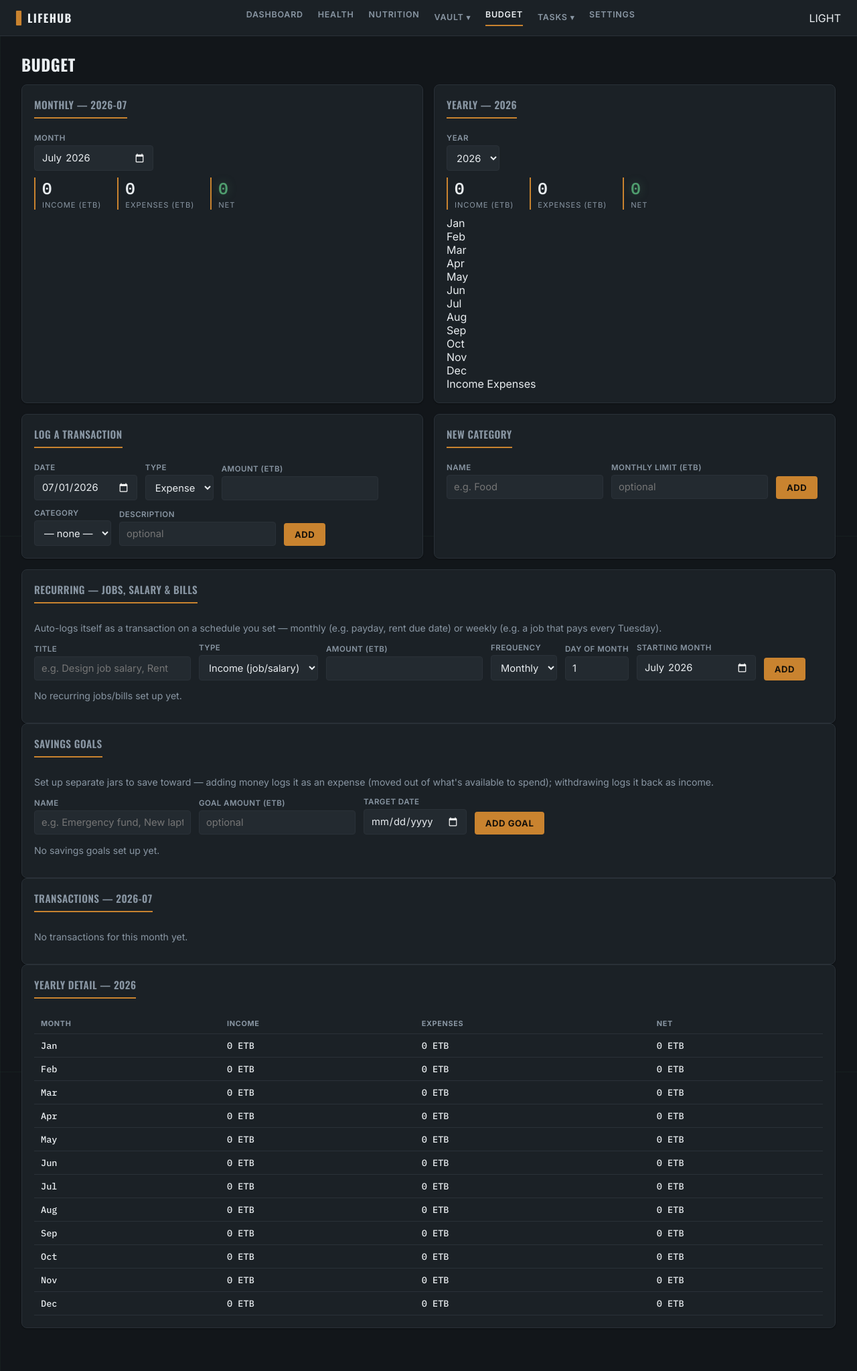
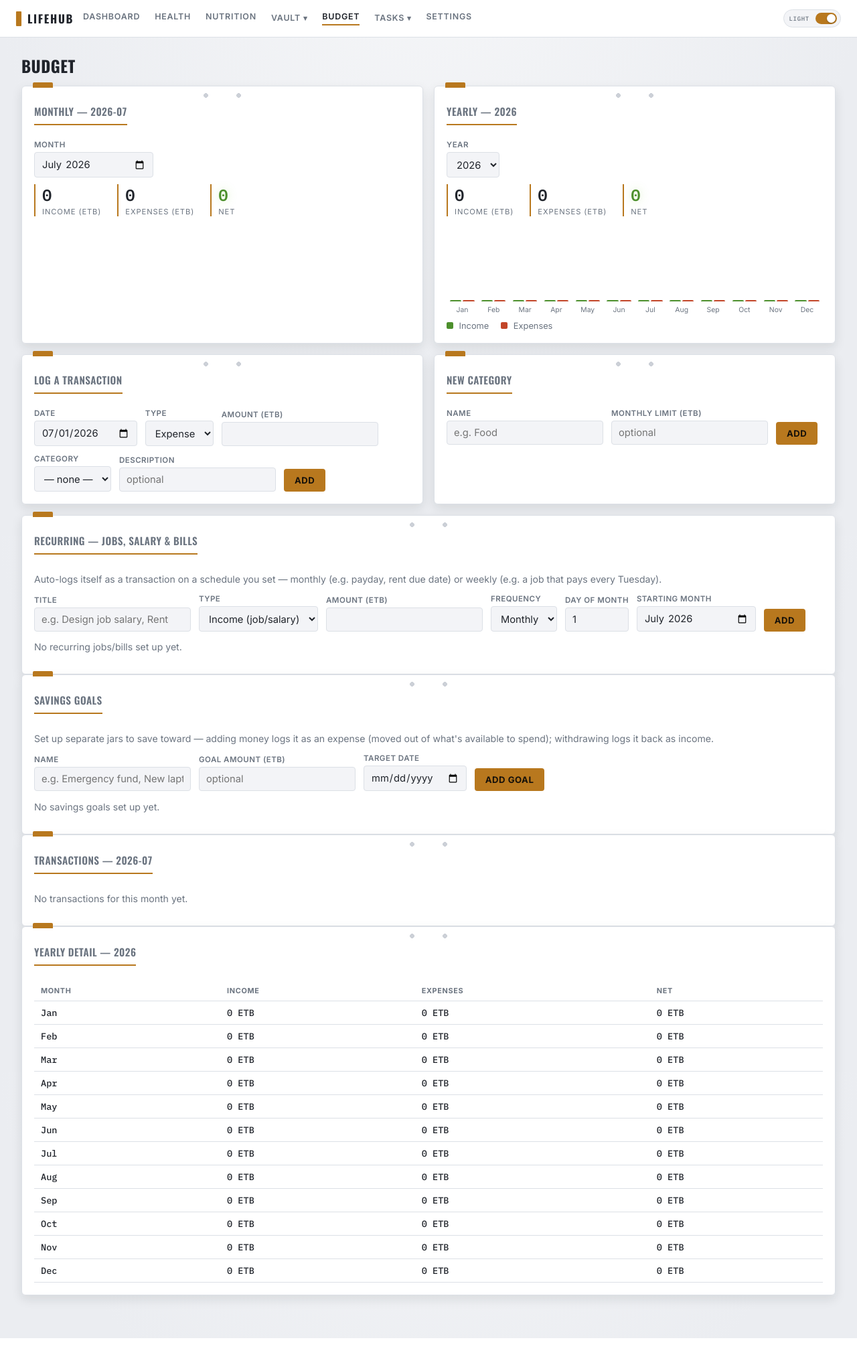
Before and after one commit to zementaye/lifehub, a Flask app: page /budget in a window 1280 px wide. Shown: the whole page at 67% size. After the commit the page ends 1998 px from the top, so only its background shows below. Run offline with Flask 3, Linux system fonts and the light colour scheme; the visitor is signed in with stand-in values (Sample User, id 1); data that the repository does not hold is empty.

Commit message:
Refactor CSS variables and update styles for UI
Updated CSS variables for dark and light themes, modified background gradients, and adjusted styles for various elements to enhance UI consistency and aesthetics.

```diff
--- a/static/style.css
+++ b/static/style.css
@@ -1,21 +1,52 @@
 :root {
   color-scheme: dark;
-  --bg: #12161a;
-  --surface: #1b2126;
-  --surface-raised: #232a30;
-  --ink: #e9edf0;
-  --muted: #8996a3;
-  --primary: #c9832f;
-  --primary-dark: #a5691f;
-  --accent: #4d84a8;
-  --success: #4f9d6e;
-  --border: #2a3138;
-  --danger: #c1503a;
-  --radius: 8px;
-  --shadow: 0 1px 2px rgba(0,0,0,0.35);
-  --font-display: 'Oswald', system-ui, sans-serif;
+  --bg: #14181D;
+  --bg-glow: #1c232c;
+  --surface: #1C222A;
+  --surface-raised: #232A34;
+  --ink: #E7EAEE;
+  --muted: #6B7480;
+  --border: #2A323C;
+  --track-bg: #12161B;
+  --rivet: #3A4351;
+  --toggle-knob: #0e1216;
+  --shadow: 0 10px 22px rgba(0,0,0,.35);
+
+  --primary: #F0B23D;       /* amber — budget / primary accent */
+  --primary-dark: #C98F26;
+  --accent: #4CC9E8;        /* cyan — health / links */
+  --success: #8FD14F;       /* green — nutrition / on-track */
+  --danger: #F2653C;        /* red-orange — reminders / over-limit */
+  --violet: #B98CE8;        /* vault / passwords / notes */
+
+  --radius: 6px;
+  --font-display: 'Oswald', 'Space Grotesk', system-ui, sans-serif;
   --font-body: 'Inter', system-ui, sans-serif;
   --font-mono: 'IBM Plex Mono', ui-monospace, monospace;
+
+  --tab-color: var(--accent);
+}
+
+body[data-theme="light"] {
+  color-scheme: light;
+  --bg: #EBEDF1;
+  --bg-glow: #f5f6f8;
+  --surface: #FFFFFF;
+  --surface-raised: #F3F4F7;
+  --ink: #20242B;
+  --muted: #6B7480;
+  --border: #DCE0E6;
+  --track-bg: #E7E9ED;
+  --rivet: #C7CCD3;
+  --toggle-knob: #ffffff;
+  --shadow: 0 6px 16px rgba(20,25,30,.10);
+
+  --primary: #B8781E;
+  --primary-dark: #96611A;
+  --accent: #1C93B4;
+  --success: #4C8F2C;
+  --danger: #C24528;
+  --violet: #8452B8;
 }
 
 * { box-sizing: border-box; }
@@ -24,26 +55,38 @@ body {
   margin: 0;
   font-family: var(--font-body);
   background: var(--bg);
+  background-image: radial-gradient(circle at 50% -10%, var(--bg-glow) 0%, var(--bg) 60%);
   background-attachment: fixed;
   color: var(--ink);
   padding-bottom: 76px;
+  transition: background 0.25s ease, color 0.25s ease;
 }
 
-/* Habits page — a "planner/checklist" character: faint dot grid, like
-   graph/journal paper you'd tick boxes on. */
+body.page-health,
+body.page-dashboard { --tab-color: var(--accent); }
+body.page-nutrition,
+body.page-nutrition_meal { --tab-color: var(--success); }
 body.page-habits {
-  background-image: radial-gradient(rgba(201,131,47,0.16) 1px, transparent 1px);
-  background-size: 22px 22px;
+  --tab-color: var(--success);
+  background-image:
+    radial-gradient(circle at 50% -10%, var(--bg-glow) 0%, var(--bg) 60%),
+    radial-gradient(rgba(143,209,79,0.10) 1px, transparent 1px);
+  background-size: auto, 22px 22px;
 }
-
-/* Budget page — a "ledger" character: faint crossed rule lines, like
-   financial ledger paper. */
 body.page-budget {
+  --tab-color: var(--primary);
   background-image:
-    linear-gradient(rgba(79,157,110,0.07) 1px, transparent 1px),
-    linear-gradient(90deg, rgba(79,157,110,0.07) 1px, transparent 1px);
-  background-size: 28px 28px;
+    radial-gradient(circle at 50% -10%, var(--bg-glow) 0%, var(--bg) 60%),
+    linear-gradient(rgba(240,178,61,0.06) 1px, transparent 1px),
+    linear-gradient(90deg, rgba(240,178,61,0.06) 1px, transparent 1px);
+  background-size: auto, 28px 28px, 28px 28px;
 }
+body.page-vault,
+body.page-notes,
+body.page-passwords { --tab-color: var(--violet); }
+body.page-reminders  { --tab-color: var(--danger); }
+body.page-habits.page-reminders { --tab-color: var(--danger); }
+body.page-settings   { --tab-color: var(--muted); }
 
 h1, h2, h3, h4 {
   font-family: var(--font-display);
@@ -60,7 +103,7 @@ h3 {
   color: var(--muted);
   padding-bottom: 8px;
   margin-bottom: 14px;
-  border-bottom: 2px solid var(--primary);
+  border-bottom: 2px solid var(--tab-color);
   display: inline-block;
 }
 
@@ -72,12 +115,14 @@ a:hover { text-decoration: underline; }
   display: flex;
   align-items: center;
   justify-content: space-between;
+  gap: 14px;
   padding: 14px 24px;
   background: var(--surface);
   border-bottom: 1px solid var(--border);
   position: sticky;
   top: 0;
   z-index: 10;
+  transition: background 0.25s ease, border-color 0.25s ease;
 }
 .brand {
   display: flex;
@@ -86,7 +131,7 @@ a:hover { text-decoration: underline; }
   font-family: var(--font-display);
   font-weight: 700;
   font-size: 1.05rem;
-  letter-spacing: 0.08em;
+  letter-spacing: 0.1em;
   color: var(--ink);
 }
 .brand:hover { text-decoration: none; }
@@ -98,10 +143,10 @@ a:hover { text-decoration: underline; }
   animation: brand-breathe 3s ease-in-out infinite;
 }
 @keyframes brand-breathe {
-  0%, 100% { box-shadow: 0 0 0 rgba(201,131,47,0); }
-  50% { box-shadow: 0 0 8px rgba(201,131,47,0.6); }
+  0%, 100% { box-shadow: 0 0 0 rgba(240,178,61,0); }
+  50% { box-shadow: 0 0 8px rgba(240,178,61,0.6); }
 }
-.topnav { display: none; gap: 22px; }
+.topnav { display: none; gap: 22px; align-items: center; flex: 1; }
 .topnav a {
   position: relative;
   display: inline-block;
@@ -182,6 +227,50 @@ a:hover { text-decoration: underline; }
 .nav-group-menu a:hover { color: var(--ink); background: var(--surface); text-decoration: none; }
 .nav-group-menu a.active { color: var(--primary); }
 
+/* Light/dark rocker switch, header */
+.mode-switch {
+  display: inline-flex;
+  align-items: center;
+  gap: 7px;
+  background: var(--surface-raised);
+  border: 1px solid var(--border);
+  border-radius: 20px;
+  padding: 4px 5px;
+  cursor: pointer;
+  user-select: none;
+  flex-shrink: 0;
+}
+.mode-switch .mode-label {
+  font-family: var(--font-mono);
+  font-size: 9px;
+  letter-spacing: 0.08em;
+  text-transform: uppercase;
+  color: var(--muted);
+  padding: 0 2px;
+  min-width: 26px;
+  text-align: center;
+}
+.mode-rocker {
+  width: 32px; height: 17px;
+  border-radius: 9px;
+  background: var(--border);
+  position: relative;
+  transition: background 0.2s ease;
+  flex-shrink: 0;
+}
+.mode-rocker.on { background: var(--primary); }
+.mode-rocker::after {
+  content: "";
+  position: absolute;
+  top: 2px; left: 2px;
+  width: 13px; height: 13px;
+  border-radius: 50%;
+  background: var(--toggle-knob);
+  box-shadow: 0 1px 2px rgba(0,0,0,.3);
+  transition: left 0.15s ease;
+}
+.mode-rocker.on::after { left: 17px; }
+
 .settings-gear {
   display: inline-flex;
   align-items: center;
@@ -321,7 +411,7 @@ a:hover { text-decoration: underline; }
 .grid {
   display: grid;
   grid-template-columns: 1fr;
-  gap: 16px;
+  gap: 20px 16px;
   margin-bottom: 16px;
 }
 @media (min-width: 700px) {
@@ -329,13 +419,38 @@ a:hover { text-decoration: underline; }
   .grid .wide { grid-column: 1 / -1; }
 }
 
+/* Instrument card: rivets + colored tab flag, on every .card sitewide */
 .card {
   background: var(--surface);
   border: 1px solid var(--border);
   border-radius: var(--radius);
-  padding: 18px;
+  padding: 26px 18px 18px;
   box-shadow: var(--shadow);
   animation: card-in 0.45s cubic-bezier(0.22, 1, 0.36, 1) both;
+  position: relative;
+  transition: background 0.25s ease, border-color 0.25s ease, box-shadow 0.25s ease;
+}
+.card::before {
+  content: "";
+  position: absolute;
+  top: -6px; left: 16px;
+  width: 30px; height: 8px;
+  background: var(--tab-color);
+  border-radius: 2px 2px 0 0;
+}
+.card::after {
+  content: "";
+  position: absolute;
+  top: 10px; left: 50%;
+  width: 56px; height: 7px;
+  transform: translateX(-50%);
+  background-image:
+    radial-gradient(circle, var(--rivet) 3.5px, transparent 3.6px),
+    radial-gradient(circle, var(--rivet) 3.5px, transparent 3.6px);
+  background-position: left center, right center;
+  background-repeat: no-repeat;
+  background-size: 7px 7px;
+  opacity: 0.9;
 }
 @keyframes card-in {
   from { opacity: 0; transform: translateY(10px); }
@@ -354,7 +469,7 @@ a:hover { text-decoration: underline; }
 .savings-grid > .savings-goal-card:nth-of-type(n+4) { animation-delay: 0.21s; }
 
 .stat-row { display: flex; flex-wrap: wrap; gap: 24px; margin: 10px 0; }
-.stat { display: flex; flex-direction: column; border-left: 2px solid var(--primary); padding-left: 10px; }
+.stat { display: flex; flex-direction: column; border-left: 2px solid var(--tab-color); padding-left: 10px; }
 .stat-value { font-family: var(--font-mono); font-size: 1.5rem; font-weight: 600; color: var(--ink); letter-spacing: -0.01em; }
 .stat-value small { font-size: 0.8rem; font-weight: 500; color: var(--muted); margin-left: 2px; }
 .stat-label { font-size: 0.7rem; color: var(--muted); text-transform: uppercase; letter-spacing: 0.08em; margin-top: 2px; }
@@ -371,7 +486,6 @@ a:hover { text-decoration: underline; }
   text-transform: uppercase; letter-spacing: 0.04em;
 }
 .inline-form input, .inline-form select {
-  color-scheme: dark;
   padding: 8px 10px;
   border: 1px solid var(--border);
   border-radius: 4px;
@@ -625,20 +742,21 @@ hr { border: none; border-top: 1px solid var(--border); margin: 16px 0; }
 }
 .budget-bar-label .over { color: var(--danger); font-weight: 700; }
 .budget-bar-track {
-  height: 7px; background: var(--surface-raised); border-radius: 3px; overflow: hidden;
+  height: 8px; background: var(--track-bg); border-radius: 2px; overflow: hidden;
   border: 1px solid var(--border);
+  background-image: repeating-linear-gradient(90deg, transparent 0 8px, var(--border) 8px 9px);
 }
-.budget-bar-fill { height: 100%; background: var(--primary); width: 0; transition: width 1s cubic-bezier(0.22, 1, 0.36, 1); }
+.budget-bar-fill { height: 100%; background: var(--accent); width: 0; transition: width 1s cubic-bezier(0.22, 1, 0.36, 1); }
 .budget-bar-fill.over { background: var(--danger); animation: over-pulse 1.6s ease-in-out infinite; }
 @keyframes over-pulse {
-  0%, 100% { box-shadow: 0 0 0 rgba(193,80,58,0); }
-  50% { box-shadow: 0 0 10px rgba(193,80,58,0.7); }
+  0%, 100% { box-shadow: 0 0 0 rgba(242,101,60,0); }
+  50% { box-shadow: 0 0 10px rgba(242,101,60,0.7); }
 }
-.stat-value.net-positive { color: var(--success); text-shadow: 0 0 14px rgba(79,157,110,0.35); }
+.stat-value.net-positive { color: var(--success); text-shadow: 0 0 14px rgba(143,209,79,0.35); }
 .stat-value.net-negative { color: var(--danger); animation: net-warn 1.8s ease-in-out infinite; }
 @keyframes net-warn {
-  0%, 100% { text-shadow: 0 0 0 rgba(193,80,58,0); }
-  50% { text-shadow: 0 0 10px rgba(193,80,58,0.55); }
+  0%, 100% { text-shadow: 0 0 0 rgba(242,101,60,0); }
+  50% { text-shadow: 0 0 10px rgba(242,101,60,0.55); }
 }
 .money-readout { font-family: var(--font-mono); font-weight: 600; }
 .savings-plan { font-size: 0.82rem; margin: 6px 0 0; }
@@ -748,3 +866,74 @@ hr { border: none; border-top: 1px solid var(--border); margin: 16px 0; }
   font-size: 0.85rem;
 }
 .note-body { white-space: pre-wrap; font-size: 0.9rem; margin: 6px 0; }
+
+/* Link styled like button.secondary, for <a> tags */
+a.btn-secondary {
+  display: inline-block;
+  background: transparent;
+  color: var(--accent);
+  border: 1px solid var(--accent);
+  padding: 9px 16px;
+  border-radius: 4px;
+  font-weight: 700;
+  font-size: 0.82rem;
+  text-transform: uppercase;
+  letter-spacing: 0.04em;
+  text-decoration: none;
+  margin: 8px 8px 0 0;
+}
+a.btn-secondary:hover { background: var(--accent); color: #08171c; }
+
+/* Yearly budget bar chart */
+.yearly-chart {
+  display: flex;
+  align-items: flex-end;
+  gap: 4px;
+  height: 130px;
+  margin-top: 16px;
+  padding: 0 2px;
+}
+.yearly-chart-col {
+  flex: 1;
+  min-width: 0;
+  display: flex;
+  flex-direction: column;
+  align-items: center;
+  height: 100%;
+}
+.yearly-chart-bars {
+  flex: 1;
+  display: flex;
+  align-items: flex-end;
+  gap: 2px;
+  width: 100%;
+  justify-content: center;
+}
+.yearly-bar {
+  width: 40%;
+  min-height: 2px;
+  border-radius: 3px 3px 0 0;
+  transition: height 0.4s ease;
+}
+.yearly-bar.income { background: var(--success); }
+.yearly-bar.expense { background: var(--danger); }
+.yearly-chart-label {
+  margin-top: 6px;
+  font-size: 0.65rem;
+  color: var(--muted);
+}
+.yearly-chart-legend {
+  display: flex;
+  gap: 18px;
+  margin-top: 10px;
+  font-size: 0.8rem;
+  color: var(--muted);
+}
+.yearly-chart-legend .swatch {
+  display: inline-block;
+  width: 10px; height: 10px;
+  border-radius: 2px;
+  margin-right: 5px;
+}
+.yearly-chart-legend .swatch.income { background: var(--success); }
+.yearly-chart-legend .swatch.expense { background: var(--danger); }
```
Also changed, not shown: other parts of static/style.css (+41 -37 lines).
